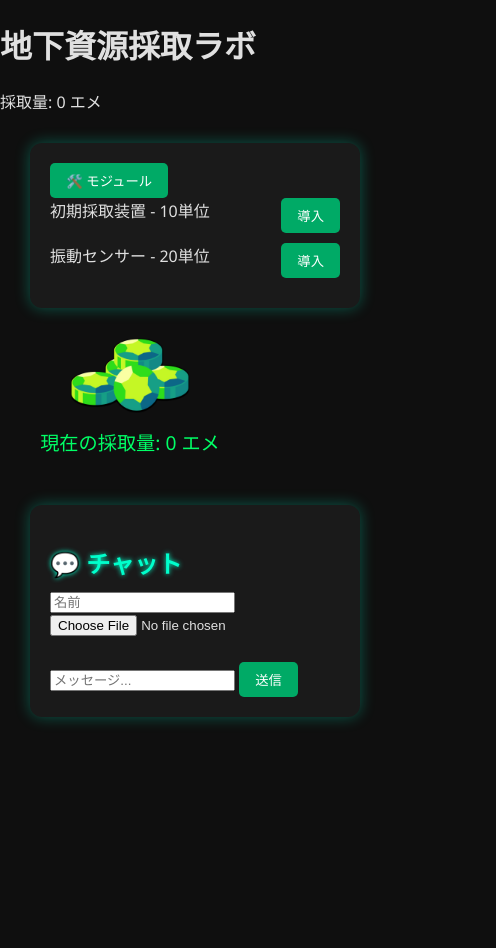
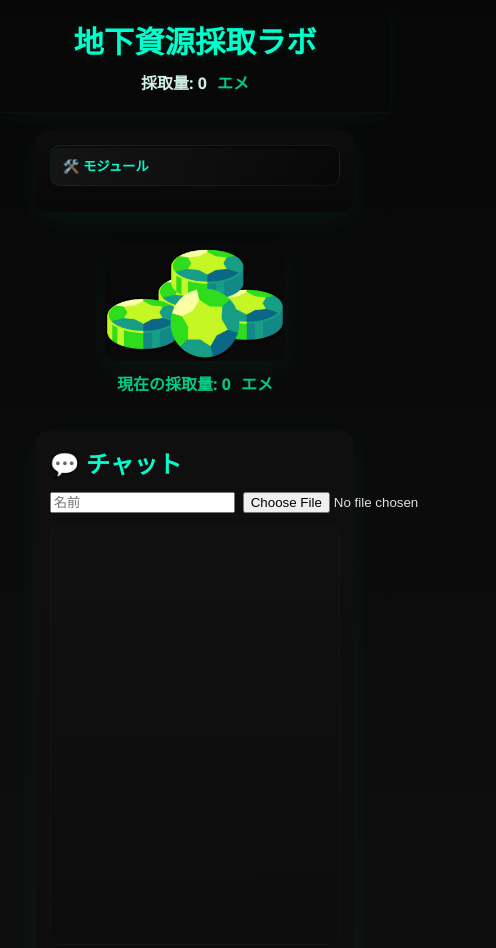
Before and after one commit to kamesann121/benkyou, a website: page Project/public/index.html in a window 390 px wide. Shown: the top 948 px of the page, 496 px wide, since content can reach past the window. Before the commit the page ends 844 px from the top, so only its background shows below. Drawn offline with nearby package versions, Linux system fonts and the light colour scheme; no server answers.

Commit message:
Update style.css

```diff
--- a/Project/public/style.css
+++ b/Project/public/style.css
@@ -1,132 +1,185 @@
-body {
-  margin: 0;
-  padding: 0;
-  background-color: #0f0f0f;
-  color: #e0e0e0;
-  font-family: 'Segoe UI', sans-serif;
+:root{
+  --bg:#0f0f0f;
+  --panel:#151515;
+  --neon:#00ffcc;
+  --accent:#00aa66;
+  --accent-strong:#00cc88;
+  --text:#e0e0e0;
 }
 
-.hud-layout {
-  display: flex;
-  justify-content: space-between;
-  align-items: flex-start;
-  gap: 30px;
-  padding: 30px;
-  flex-wrap: wrap;
+*{box-sizing:border-box}
+body{
+  margin:0;
+  font-family:'Segoe UI',sans-serif;
+  background:linear-gradient(180deg,#070707 0%,var(--bg) 100%);
+  color:var(--text);
+  -webkit-font-smoothing:antialiased;
+  -moz-osx-font-smoothing:grayscale;
 }
 
-.shop, .chat {
-  flex: 1 1 300px;
-  background-color: #1a1a1a;
-  padding: 20px;
-  border-radius: 12px;
-  box-shadow: 0 0 15px rgba(0,255,204,0.3);
-  max-width: 400px;
+/* header */
+.site-header{
+  text-align:center;
+  padding:18px 20px;
+  border-bottom:1px solid rgba(255,255,255,0.03);
+  box-shadow:0 6px 18px rgba(0,255,204,0.04);
+}
+.site-header h1{
+  margin:0;
+  color:var(--neon);
+  font-size:1.9rem;
+  text-shadow:0 0 14px rgba(0,255,204,0.12);
+}
+.header-stats{
+  margin-top:8px;
+  color:#cfeee0;
+  font-weight:600;
+}
+.eme-label{color:var(--accent-strong); margin-left:6px; font-weight:700}
+
+/* HUD layout */
+.hud-layout{
+  display:flex;
+  gap:28px;
+  align-items:flex-start;
+  justify-content:center;
+  padding:28px;
+  flex-wrap:wrap;
 }
 
-.shop h2, .chat h2 {
-  color: #00ffcc;
-  text-shadow: 0 0 5px #00ffcc;
-  cursor: pointer;
-  margin-bottom: 10px;
+/* shop and chat panels */
+.shop, .chat{
+  background:linear-gradient(180deg, rgba(255,255,255,0.02), rgba(0,0,0,0.12));
+  border-radius:12px;
+  box-shadow:0 8px 30px rgba(0,255,204,0.06);
+  padding:14px;
 }
 
-.item {
-  display: flex;
-  justify-content: space-between;
-  margin-bottom: 10px;
+/* shop specifics */
+.shop{
+  width:320px;
+  max-height:720px;
+  display:flex;
+  flex-direction:column;
+  gap:12px;
+}
+.module-btn{
+  background:linear-gradient(90deg,var(--panel),rgba(0,0,0,0.2));
+  color:var(--neon);
+  border:1px solid rgba(0,255,204,0.08);
+  padding:10px 12px;
+  border-radius:10px;
+  cursor:pointer;
+  font-weight:700;
+  text-align:left;
+  box-shadow:0 2px 0 rgba(0,0,0,0.4) inset;
+}
+.module-btn:active{transform:translateY(1px)}
+.shop-panel{
+  overflow:hidden;
+  transition:max-height 400ms cubic-bezier(.2,.9,.2,1), opacity 300ms ease;
+  max-height:0;
+  opacity:0;
+}
+.shop-panel.open{
+  max-height:1200px; /* enough for many items */
+  opacity:1;
+}
+.shop-items{
+  display:flex;
+  flex-direction:column;
+  gap:8px;
+  padding-top:12px;
+}
+.shop .item{
+  display:flex;
+  justify-content:space-between;
+  align-items:center;
+  padding:8px;
+  border-radius:8px;
+  background:linear-gradient(90deg, rgba(255,255,255,0.01), rgba(0,0,0,0.08));
+  border:1px solid rgba(255,255,255,0.02);
+}
+.shop .item .label{font-weight:600;color:#dfffe9}
+.price{color:var(--neon);font-weight:800;margin-right:8px}
+.buy-btn{
+  background:var(--accent);
+  color:#fff;
+  padding:6px 10px;
+  border-radius:8px;
+  border:none;
+  cursor:pointer;
+}
+.buy-btn:hover{background:var(--accent-strong)}
+
+/* click area */
+.click-area{
+  width:360px;
+  text-align:center;
+  display:flex;
+  flex-direction:column;
+  align-items:center;
+  gap:10px;
+  padding:8px;
+}
+#emerald{
+  width:180px;
+  height:auto;
+  cursor:pointer;
+  transition:transform .12s ease, box-shadow .12s ease;
+  border-radius:12px;
+  box-shadow:0 8px 30px rgba(0,255,204,0.06);
+}
+#emerald:active{transform:scale(.96)}
+.count-line{color:var(--accent-strong); font-weight:700; margin:0}
+
+/* chat */
+.chat{
+  width:360px;
+  display:flex;
+  flex-direction:column;
+  gap:12px;
+}
+.chat-title{margin:0;color:var(--neon)}
+.chat-controls{display:flex;gap:8px}
+.chat-controls input[type="file"]{flex:0 0 auto}
+.chat-controls input[type="text"], .chat-controls input{flex:1}
+
+/* chat window (LINE風表示領域) */
+.chat-window{
+  background:linear-gradient(180deg, rgba(255,255,255,0.01), rgba(0,0,0,0.06));
+  border-radius:12px;
+  padding:12px;
+  height:420px;
+  overflow-y:auto;
+  border:1px solid rgba(255,255,255,0.02);
+}
+.messages{list-style:none;padding:0;margin:0;display:flex;flex-direction:column;gap:12px}
+
+/* message layout: left block (name+avatar) + bubble */
+.message{display:flex;align-items:flex-start;gap:12px}
+.message-left{display:flex;flex-direction:column;align-items:center;min-width:56px;max-width:56px}
+.nickname{font-size:.78rem;color:var(--neon);margin-bottom:6px;text-align:center;word-break:break-word}
+.avatar-img{width:48px;height:48px;border-radius:50%;object-fit:cover;border:2px solid rgba(255,255,255,0.04)}
+
+/* bubble */
+.bubble{
+  background:linear-gradient(180deg,var(--accent),#008a52);
+  color:#fff;padding:10px 14px;border-radius:14px;max-width:72%;
+  position:relative;box-shadow:0 6px 20px rgba(0,0,0,0.35);line-height:1.4;
+}
+.bubble::after{
+  content:"";position:absolute;left:-8px;top:12px;border:8px solid transparent;border-right-color:var(--accent);
 }
 
-button {
-  padding: 8px 16px;
-  background-color: #00aa66;
-  color: white;
-  border: none;
-  border-radius: 5px;
-  cursor: pointer;
+/* chat form */
+.chat-form{display:flex;gap:8px}
+.chat-form input{flex:1;padding:10px;border-radius:10px;border:1px solid rgba(255,255,255,0.03);background:transparent;color:var(--text)}
+.chat-form button{padding:10px 14px;border-radius:10px;border:none;background:var(--accent);color:#fff;cursor:pointer}
+.chat-form button:hover{background:var(--accent-strong)}
+
+/* responsive */
+@media (max-width:980px){
+  .hud-layout{flex-direction:column;align-items:center;padding:18px}
+  .shop,.chat,.click-area{width:90%;max-width:720px}
 }
-
-button:hover {
-  background-color: #00cc88;
-}
-
-.click-area {
-  flex: 0 1 200px;
-  text-align: center;
-}
-
-.click-area img {
-  width: 120px;
-  cursor: pointer;
-  transition: transform 0.1s;
-}
-
-.click-area img:active {
-  transform: scale(0.95);
-}
-
-.click-area p {
-  margin-top: 10px;
-  font-size: 1.2em;
-  color: #00ff66;
-}
-
-#messages {
-  list-style: none;
-  padding: 0;
-  max-height: 250px;
-  overflow-y: auto;
-  margin-bottom: 10px;
-}
-
-.message {
-  display: flex;
-  align-items: flex-start;
-  margin-bottom: 16px;
-}
-
-.message-left {
-  display: flex;
-  flex-direction: column;
-  align-items: center;
-  margin-right: 10px;
-  width: 50px;
-}
-
-.nickname {
-  font-size: 0.8em;
-  color: #00ffcc;
-  margin-bottom: 4px;
-  text-align: center;
-  word-break: break-word;
-}
-
-.avatar-img {
-  width: 40px;
-  height: 40px;
-  border-radius: 50%;
-  object-fit: cover;
-}
-
-.bubble {
-  background-color: #00aa66;
-  color: white;
-  padding: 10px 14px;
-  border-radius: 15px;
-  max-width: 70%;
-  text-align: left;
-  position: relative;
-  word-wrap: break-word;
-  line-height: 1.4;
-}
-
-.bubble::after {
-  content: '';
-  position: absolute;
-  top: 10px;
-  left: -8px;
-  width: 0;
-  height: 0;
-  border: 8px solid transparent;
-  border-right-color: #00aa66;
-}
```
